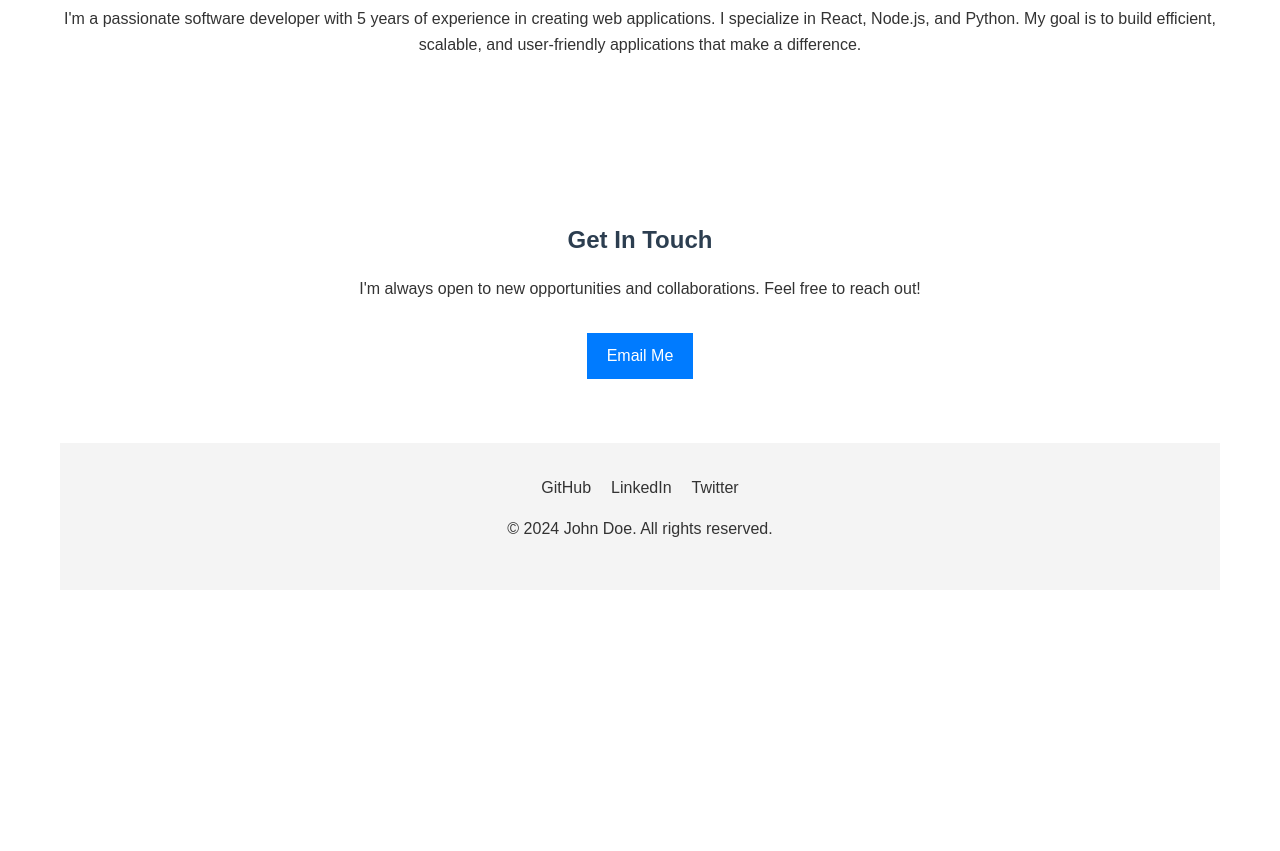
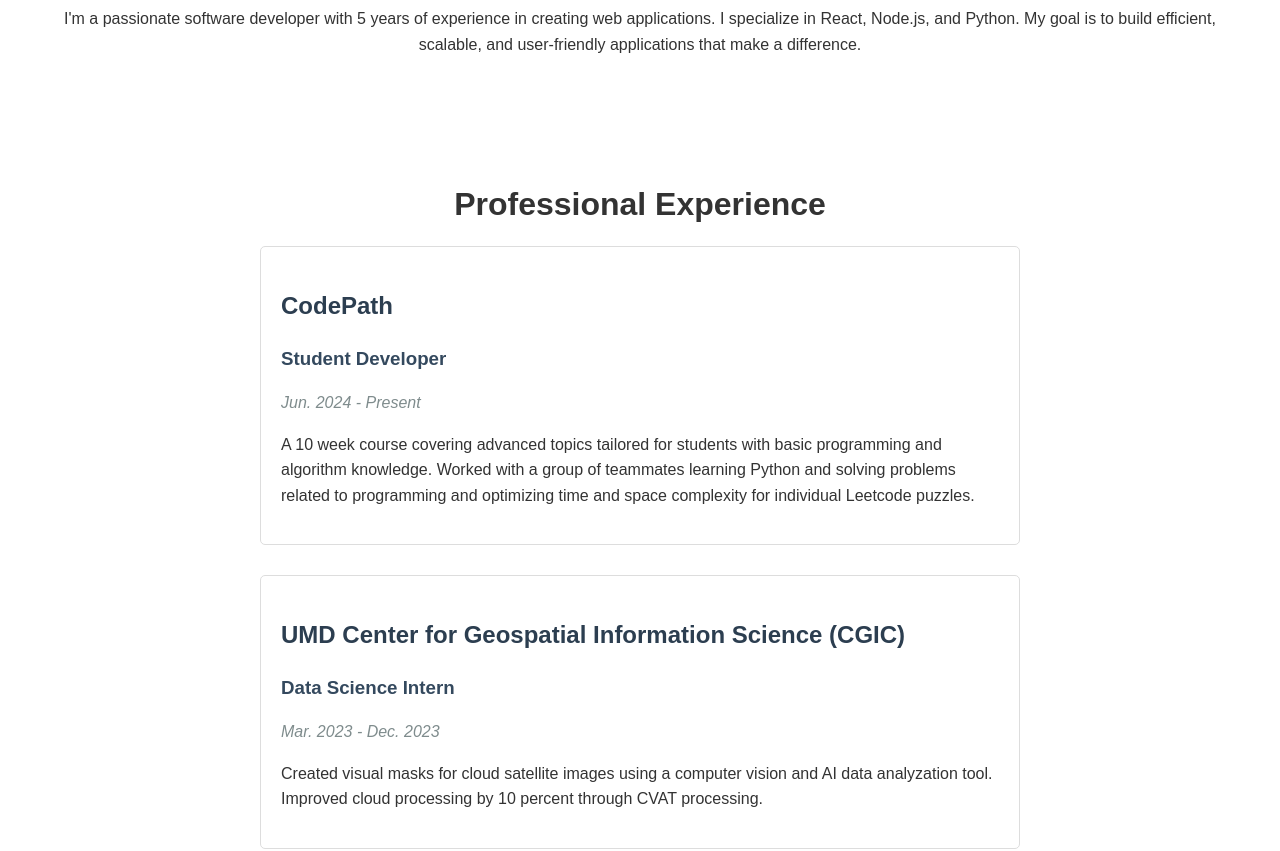
Before and after one commit to Achan112233/achan112233.github.io, a React (Vite) app in the folder my-react-app/: page / in a window 1280 px wide. Shown: the part 1900-2751 px from the top of the page. Before the commit the page ends 2490 px from the top, so only its background shows below. Built offline with nearby package versions, Linux system fonts and the light colour scheme.

Commit message:
Added customizations

```diff
--- a/my-react-app/src/Components/home/Home.jsx
+++ b/my-react-app/src/Components/home/Home.jsx
@@ -2,11 +2,13 @@
 import './home.css';
 import logo from "../../assets/LOGOv2.png"
 import Card from "../../Card";
+import Experience from '../experience/Experience';
 function Home() {
   return (
     <div className="home">
       <HeroSection />
       <AboutSection />
+      <Experience />
       <ContactSection />
       <Footer />
     </div>
@@ -48,11 +50,11 @@
   return (
     <footer className="footer">
       <div className="social-links">
-        <a href="https://github.com/johndoe" target="_blank" rel="noopener noreferrer">GitHub</a>
-        <a href="https://linkedin.com/in/johndoe" target="_blank" rel="noopener noreferrer">LinkedIn</a>
-        <a href="https://twitter.com/johndoe" target="_blank" rel="noopener noreferrer">Twitter</a>
+        <a href="https://github.com/Achan112233" target="_blank" rel="noopener noreferrer">GitHub</a>
+        <a href="https://linkedin.com/in/antchan12" target="_blank" rel="noopener noreferrer">LinkedIn</a>
+        <a href="https://twitter.com/" target="_blank" rel="noopener noreferrer">Twitter</a>
       </div>
-      <p>&copy; 2024 John Doe. All rights reserved.</p>
+      <p>&copy; 2024 Anthony Chan. All rights reserved.</p>
     </footer>
   );
 }
```
